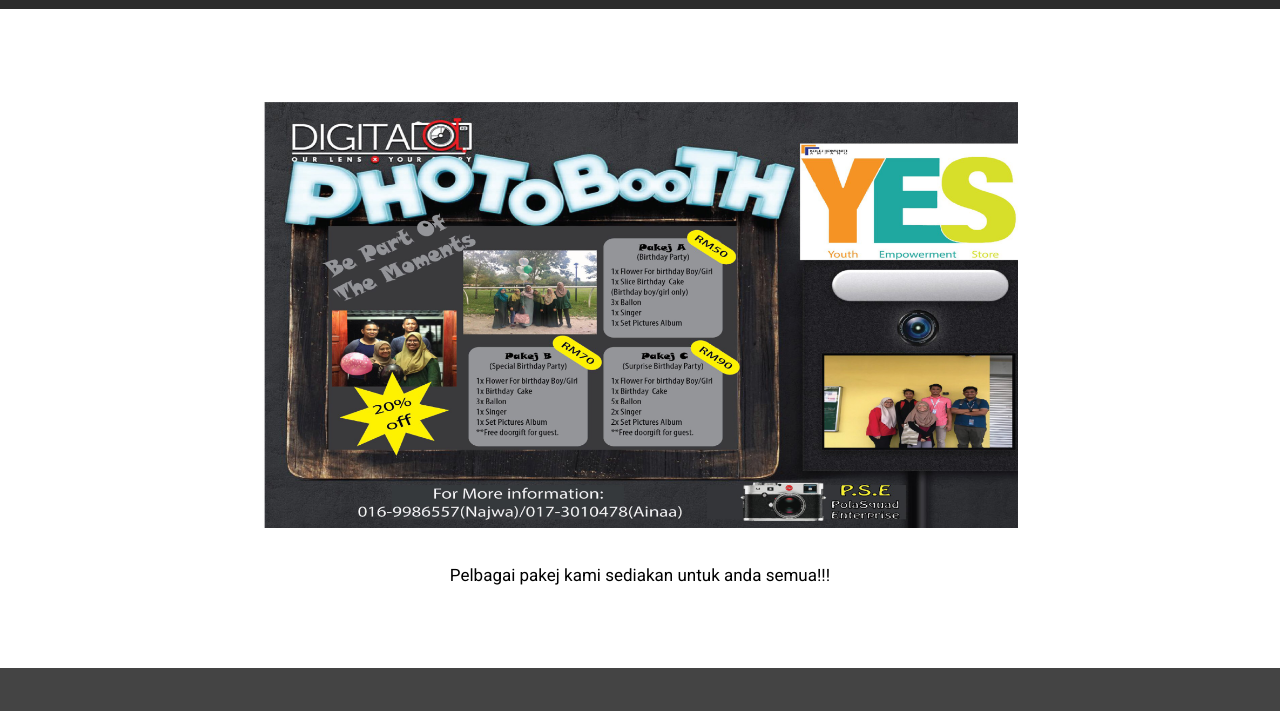
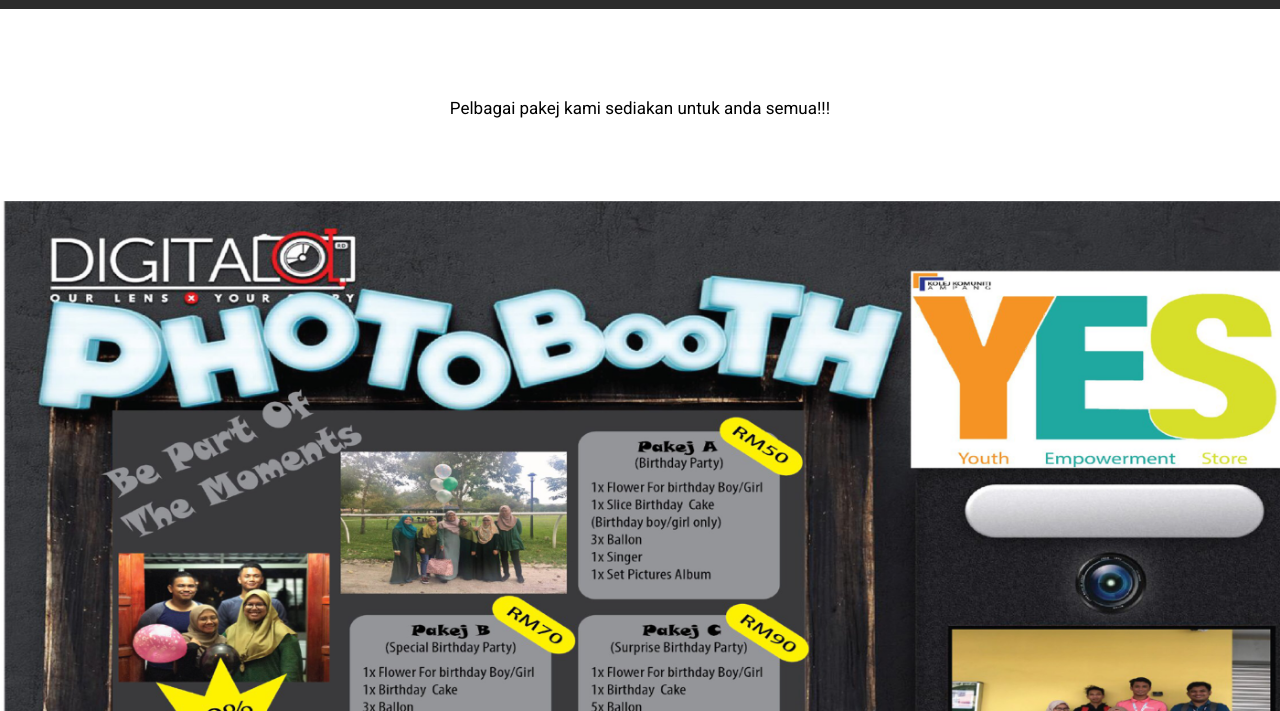
Before and after one commit to ainaarahman/polasquad, a plain HTML site: page page1.html in a window 1280 px wide. Shown: the part 89-800 px from the top of the page. Drawn offline with Linux system fonts and the light colour scheme.

Commit message:
create github pages

```diff
--- a/page1.html
+++ b/page1.html
@@ -42,26 +42,18 @@
     </div>
 </section>
 
-<section class="engine"><a href="https://mobirise.co/h">how to make a website</a></section><section class="mbr-section mbr-after-navbar" id="image2-a" data-rv-view="338">
-    <div class="mbr-section__container container mbr-section__container--first">
+<section class="engine"><a href="https://mobirise.co/e">website creation software</a></section><section class="mbr-section mbr-after-navbar" id="content1-b" data-rv-view="340">
+    <div class="mbr-section__container container mbr-section__container--isolated">
         <div class="row">
-            <div class="col-sm-8 col-sm-offset-2">
-                <figure class="mbr-figure mbr-figure--wysiwyg mbr-figure--full-width mbr-figure--caption-outside-bottom mbr-figure--no-bg">
-
-                    <div><img src="assets/images/picture1-1400x788.png" class="mbr-figure__img"></div>
-
-                </figure>
-            </div>
+            <div class="mbr-article mbr-article--wysiwyg col-sm-8 col-sm-offset-2">Pelbagai pakej kami sediakan untuk anda semua!!!</div>
         </div>
     </div>
 </section>
 
-<section class="mbr-section" id="content1-b" data-rv-view="340">
-    <div class="mbr-section__container container mbr-section__container--last">
-        <div class="row">
-            <div class="mbr-article mbr-article--wysiwyg col-sm-8 col-sm-offset-2">Pelbagai pakej kami sediakan untuk anda semua!!!</div>
-        </div>
-    </div>
+<section class="mbr-figure mbr-figure--wysiwyg mbr-figure--full-width mbr-figure--caption-inside-bottom" id="image1-h" data-rv-view="359">
+
+    <div><img src="assets/images/picture1-1400x788.png" class="mbr-figure__img"></div>
+
 </section>
 
 <footer class="mbr-section mbr-section--relative mbr-section--fixed-size" id="footer1-5" data-rv-view="329" style="background-color: rgb(68, 68, 68);">
```
Also changed, not shown: index.html (+1 -1 lines), page2.html (+1 -1 lines), page3.html (+2 -2 lines), 1 other file.
